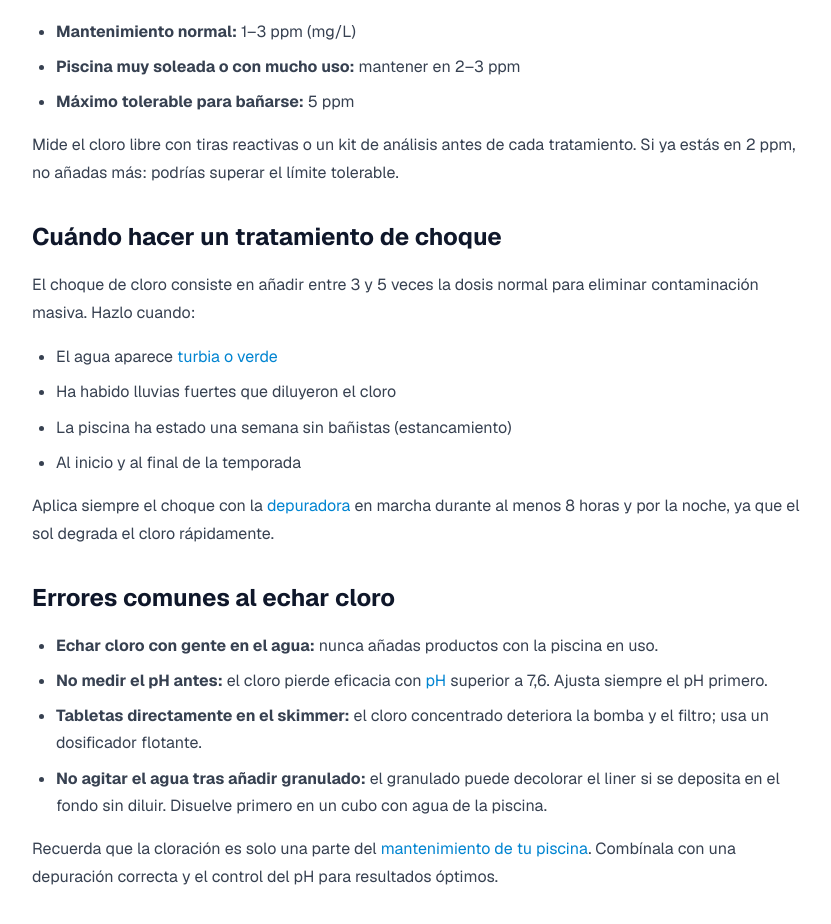
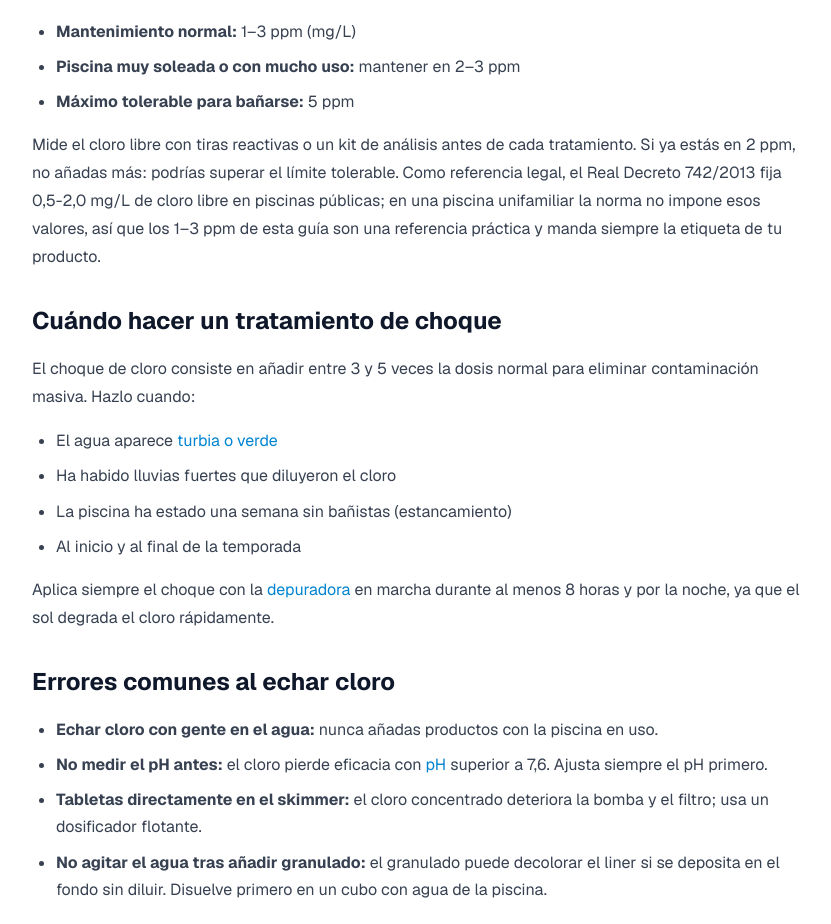
Before and after one commit to mktweb360/guiadelpiscina, a Next.js app: page /cuanto-cloro-echar-piscina in a window 1280 px wide. Shown: the part 1800-2724 px from the top of the page, without its empty margins (48-879 px from the left). Built offline with nearby package versions, Linux system fonts and the light colour scheme.

Commit message:
Cuánto cloro: aclarado que el RD 742/2013 (0,5-2,0 mg/L) rige para piscinas públicas y que 1-3 ppm es referencia práctica en piscinas unifamiliares; manda la etiqueta

```diff
--- a/app/cuanto-cloro-echar-piscina/page.tsx
+++ b/app/cuanto-cloro-echar-piscina/page.tsx
@@ -220,7 +220,7 @@ export default function CuantoCloroPage() {
             <li><strong>Máximo tolerable para bañarse:</strong> 5 ppm</li>
           </ul>
           <p>
-            Mide el cloro libre con tiras reactivas o un kit de análisis antes de cada tratamiento. Si ya estás en 2 ppm, no añadas más: podrías superar el límite tolerable.
+            Mide el cloro libre con tiras reactivas o un kit de análisis antes de cada tratamiento. Si ya estás en 2 ppm, no añadas más: podrías superar el límite tolerable. Como referencia legal, el Real Decreto 742/2013 fija 0,5-2,0 mg/L de cloro libre en piscinas públicas; en una piscina unifamiliar la norma no impone esos valores, así que los 1–3 ppm de esta guía son una referencia práctica y manda siempre la etiqueta de tu producto.
           </p>
 
           <h2>Cuándo hacer un tratamiento de choque</h2>
```
